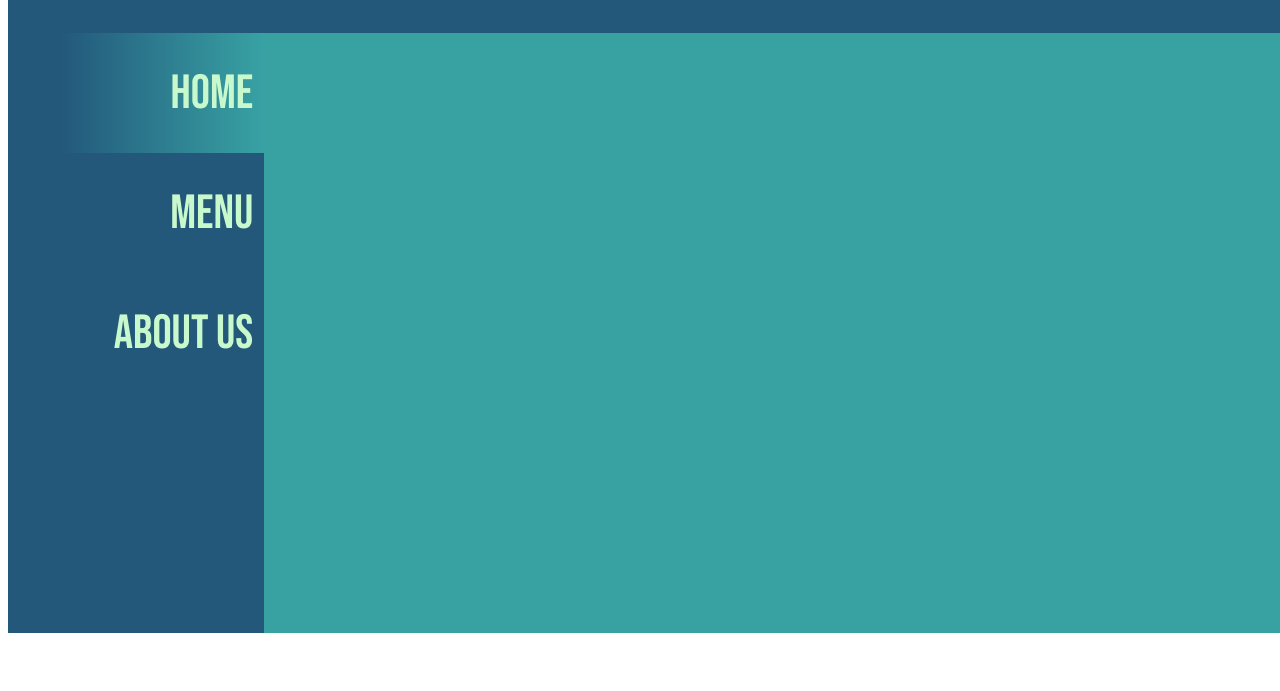
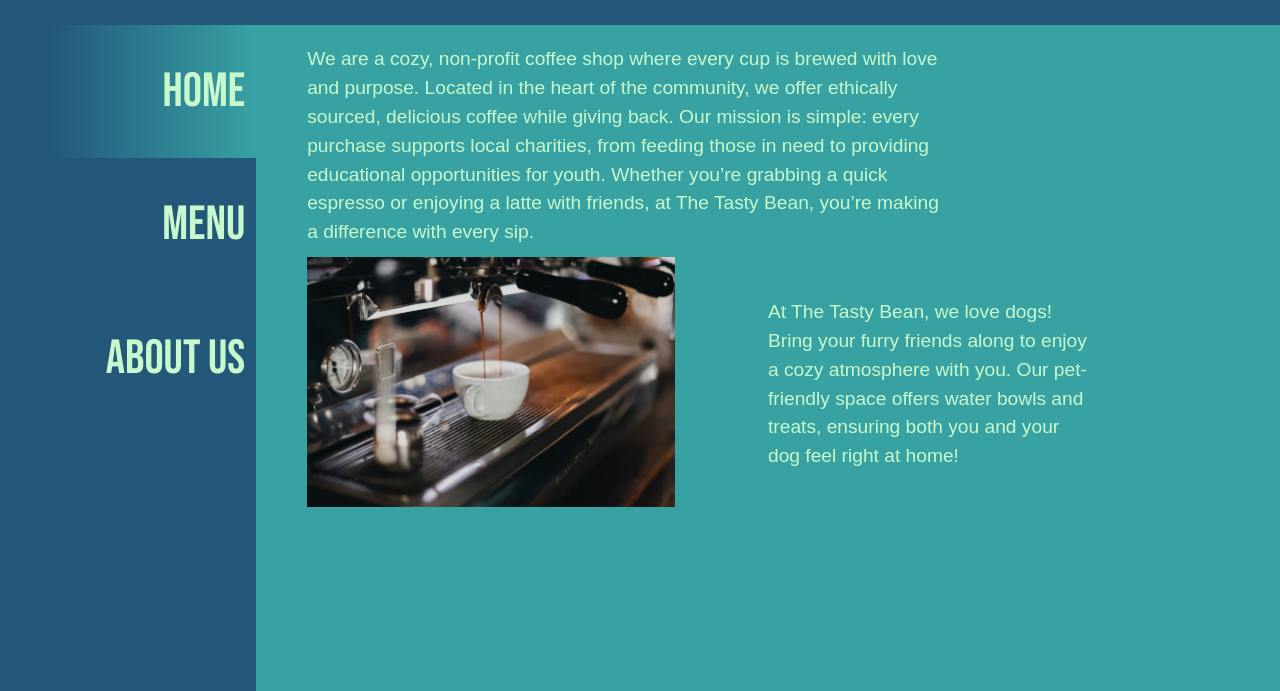
Before and after one commit to Zelouchan/restaurantPage, a website built with webpack: page src/index.html in a window 1280 px wide. Shown: the part 175-866 px from the top of the page. Before the commit the page ends 816 px from the top, so only its background shows below. Built offline with nearby package versions, Linux system fonts and the light colour scheme.

Commit message:
worked out the main page

```diff
--- a/src/index.html
+++ b/src/index.html
@@ -1,29 +1,19 @@
 <!DOCTYPE html>
 <html lang="en">
   <head>
-    <meta charset="UTF-8">
-    <meta name="viewport" content="width=device-width, initial-scale=1.0">
+    <meta charset="UTF-8" />
+    <meta name="viewport" content="width=device-width, initial-scale=1.0" />
     <title>Restaurant Page</title>
   </head>
   <body>
     <main>
-    <header>
-    </header>
+      <header></header>
 
       <nav>
-    <ul>
-
-    </ul>
+        <ul></ul>
       </nav>
 
-
-        <div id="content">
-            <div id="home">
-
-            </div>
-
-        </div>
+      <div id="content"></div>
     </main>
-
   </body>
 </html>
--- a/src/index.js
+++ b/src/index.js
@@ -34,12 +34,6 @@ export function mainStructure() {
   ul.appendChild(about);
 }
 
-function active() {
-  document.getElementById("home").classList.add("active");
-  document.getElementById("menu").classList.remove("active");
-  document.getElementById("about").classList.remove("active");
-}
-
 window.addEventListener("load", function () {
   mainStructure();
   main();
--- a/src/main.js
+++ b/src/main.js
@@ -1,14 +1,34 @@
-export function main () {
-    let content = document.getElementById('content');
-    let main = document.createElement("div");
-    main.id = "main1";
-    content.appendChild(main);
+import coffeeImage from "../assets/svg/tabitha-turner-KWZ-rg9o76A-unsplash.jpg";
 
+export function main() {
+  let content = document.getElementById("content");
+  let main = document.createElement("div");
+  main.id = "main1";
+  content.appendChild(main);
 
-function active() {
+  let mainContent = document.getElementById("main1");
+  let intro = document.createElement("div");
+  intro.id = "intro";
+  intro.innerText =
+    "We are a cozy, non-profit coffee shop where every cup is brewed with love and purpose. Located in the heart of the community, we offer ethically sourced, delicious coffee while giving back. Our mission is simple: every purchase supports local charities, from feeding those in need to providing educational opportunities for youth. Whether you’re grabbing a quick espresso or enjoying a latte with friends, at The Tasty Bean, you’re making a difference with every sip.";
+  mainContent.appendChild(intro);
+
+  let img = document.createElement("img");
+  img.id = "img";
+  img.src = coffeeImage;
+  img.alt = "coffee shop";
+  mainContent.appendChild(img);
+
+  let text = document.createElement("div");
+  text.id = "text";
+  text.innerText =
+    "At The Tasty Bean, we love dogs! Bring your furry friends along to enjoy a cozy atmosphere with you. Our pet-friendly space offers water bowls and treats, ensuring both you and your dog feel right at home!";
+  mainContent.appendChild(text);
+
+  function active() {
     document.getElementById("home").classList.add("active");
     document.getElementById("menu").classList.remove("active");
     document.getElementById("about").classList.remove("active");
   }
-active();
+  active();
 }
--- a/src/styles.css
+++ b/src/styles.css
@@ -13,6 +13,11 @@
     font-weight: normal;
     font-style: normal;
   }
+
+body {
+  margin: 0;
+  padding: 0;
+}
 
 main {
   height: 100vh;
@@ -40,7 +45,8 @@ header {
 
 #name {
     font-size: 5rem;
-    padding-left: 25px;
+    padding-left: 5%;
+    letter-spacing: 12px;
 }
 
 #logo {
@@ -52,8 +58,6 @@ header {
     background-position:center;
     margin: 25%;
   }
-
-
 
 nav {
     grid-area: nav;
@@ -70,7 +74,6 @@ ul {
   justify-content: flex-start;
   align-items: flex-end;
   background-color: var(--colour1);
-
   margin: 0;
   list-style-type: none;
 }
@@ -97,14 +100,46 @@ li {
 
 #content {
   grid-area: content;
-
 }
 
 #main1 {
-    display: block;
+    display: grid;
     background-color: var(--colour2);
     height: 100%;
     width: 100%;
+    grid-template-rows: 2fr 4fr;
+    grid-template-columns: 1fr 1fr;
+    grid-template-areas:
+    "intro intro"
+    "img text"
+    "img text";
+}
+
+#intro {
+  width: 60ch;
+  font-size: 1.2rem;
+  font-weight: lighter;
+  font-family: Arial, Helvetica, sans-serif;
+  padding: 2% 0% 0% 5%;
+  line-height: 1.5;
+  grid-area: intro;
+}
+
+#img {
+  padding: 2% 0% 0% 10%;
+  height: 250px;
+  width: auto;
+  grid-area: img;
+}
+
+#text {
+  grid-area: text;
+  width: 30ch;
+  font-size: 1.2rem;
+  font-weight: lighter;
+  font-family: Arial, Helvetica, sans-serif;
+  line-height: 1.5;
+  padding-top: 10%;
 }
 
 #menu1 {
```
Also changed, not shown: assets/svg/tabitha-turner-KWZ-rg9o76A-unsplash.jpg (added), 1 other file. Lines whose indentation alone changed are shown as unchanged.
